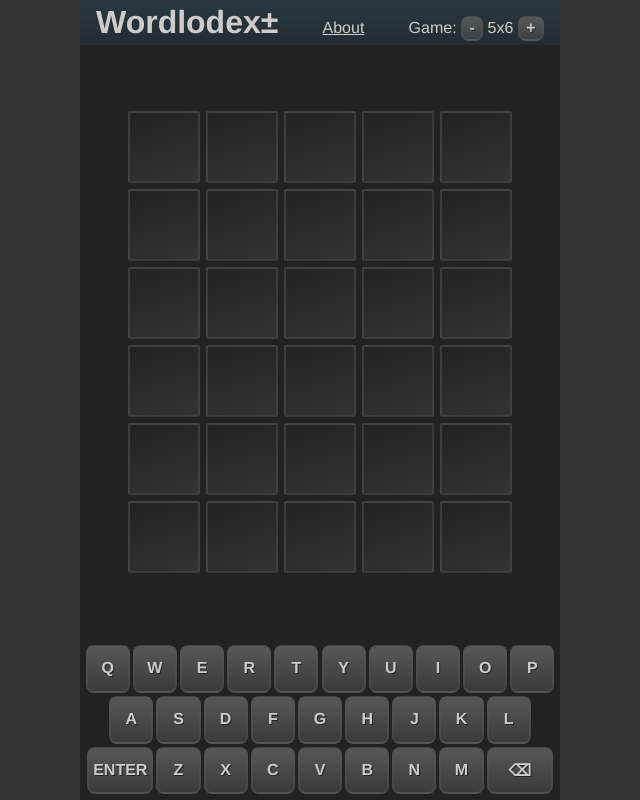
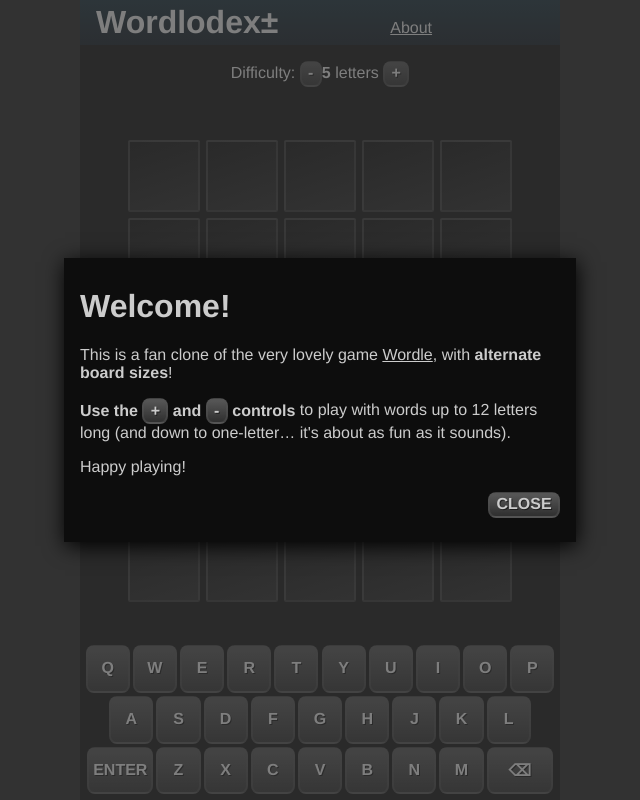
Before and after one commit to uniphil/wordlodex, a Vue app: page / in a window 1280 px wide. Shown: the whole page, without its empty margins (320-960 px from the left). Built offline with nearby package versions, Linux system fonts and the light colour scheme.

Commit message:
show hello screen and improve size controls
make them more obvious

```diff
--- a/src/App.vue
+++ b/src/App.vue
@@ -1,5 +1,6 @@
 <template>
   <div id="app">
+    <div id="game">
       <div id="messages">
         <div
           v-for="m in messages"
@@ -7,11 +8,6 @@
           class="message">
           {{ m.message }}
         </div>
-    </div>
-    <div
-      v-if="showAbout"
-      class="about-sizer">
-      <About v-on:close="showAbout = false" />
       </div>
       <div class="controls-sizer">
         <Controls
@@ -22,10 +18,24 @@
           :max-size="maxSize"
           v-on:change-size="size += $event"
           v-on:reset="resetGame"
-        v-on:show-about="showAbout = true"
+          v-on:show-about="modal = 'about'"
         />
       </div>
-    <p v-if="state === 'end'">
+      <p v-if="state === 'welcome'">
+        Difficulty:
+        <button
+          @click.prevent="changeSize(-1)"
+          :disabled="size <= minSize">
+          -
+        </button>
+        <strong>{{ size }}</strong> letters
+        <button
+          @click.prevent="changeSize(1)"
+          :disabled="size >= maxSize">
+          +
+        </button>
+      </p>
+      <p v-else-if="state === 'end'">
         <span v-if="loser">The word was <strong class="the-word">{{ word }}</strong>.</span>
         <span v-else>Nice work!</span>
         <a href="#" @click.prevent="resetGame">Play another?</a>
@@ -44,15 +54,26 @@
           v-on:backspace-press="handleBackspacePress"
           v-on:escape-press="handleEscapePress"
           v-on:enter-press="handleEnterPress"
+          v-on:minus-press="changeSize(-1)"
+          v-on:plus-press="changeSize(1)"
         />
       </div>
+    </div>
+    <Modal
+      v-if="modal"
+      v-on:close="modal = null">
+      <About v-if="modal === 'about'" />
+      <Hello v-if="modal === 'hello'" />
+    </Modal>
   </div>
 </template>
 
 <script>
 import About from './components/About';
 import Controls from './components/Controls';
+import Hello from './components/Hello';
 import Keyboard from './components/Keyboard';
+import Modal from './components/Modal';
 import Tiles from './components/Tiles';
 
 const wordSets = [
@@ -77,7 +98,9 @@
   components: {
     About,
     Controls,
+    Hello,
     Keyboard,
+    Modal,
     Tiles,
   },
   data: () => ({
@@ -91,7 +114,7 @@
 
     // general notifications
     messages: [],
-    showAbout: false,
+    modal: null,
 
     // game state
     state: 'welcome',
@@ -152,6 +175,12 @@
       }
     },
   },
+  mounted() {
+    if (!localStorage.getItem('beenHereBefore')) {
+      this.modal = 'hello';
+      localStorage.setItem('beenHereBefore', true);
+    }
+  },
   methods: {
     handleLetterPress(key) {
       if (this.state === 'welcome') {
@@ -170,8 +199,8 @@
       }
     },
     handleEscapePress() {
-      if (this.showAbout) {
-        this.showAbout = false;
+      if (this.modal) {
+        this.modal = null;
       } else {
         this.endGame();
       }
@@ -195,6 +224,12 @@
         }
         this.entry = '';
       }
+    },
+    changeSize(changeBy) {
+      if (this.state !== 'welcome') {
+        return;
+      }
+      this.size = Math.max(this.minSize, Math.min(this.maxSize, this.size + changeBy));
     },
     notify(message) {
       this.messages.unshift({ message, k: '' + Math.random() });
@@ -285,15 +320,18 @@
 body {
   background: var(--bg);
   color: var(--fg);
+  font-family: 'Avenir', Helvetica, Arial, sans-serif;
 }
 
 #app {
+  height: 100%;
+}
+#game {
   align-items: center;
   background: #222;
   box-sizing: border-box;
   display: flex;
   flex-direction: column;
-  font-family: 'Avenir', Helvetica, Arial, sans-serif;
   height: 100%;
   justify-content: space-between;
   max-width: 480px;
@@ -311,10 +349,6 @@
   border-radius: 0.5em;
   padding: 0.25em 0.5em;
   margin: 0.5em;
-}
-.about-sizer {
-  margin: 0.5em 1em;
-  position: absolute;
 }
 .controls-sizer {
   background: linear-gradient(hsla(200, 50%, 50%, 0.2), hsla(210, 50%, 50%, 0.1));
--- a/src/components/About.vue
+++ b/src/components/About.vue
@@ -2,7 +2,7 @@
   <div class="about">
     <h1>About</h1>
     <p>This is a hacky clone of the very lovely game <a href="https://www.powerlanguage.co.uk/wordle/" target="_blank">Wordle</a>, with <strong>alternate board sizes</strong>.</p>
-    <p>Use the controls in the top-right corner to play with words up to 12 letters long (and down to one-letter words&hellip; it's about as fun as it sounds).</p>
+    <p><strong>Use the <button>+</button> and <button>-</button> controls</strong> to play with words up to 12 letters long (and down to one-letter&hellip; it's about as fun as it sounds).</p>
     <p>The words list are derived from the google n-grams dataset, roughly filtered to favour popular words.</p>
     <hr />
     <h3>See also</h3>
@@ -11,11 +11,6 @@
       <li><a href="https://qntm.org/files/wordle/index.html" target="_blank">Absurdle</a>, a very creative adversarial version 😈</li>
       <li><a href="https://github.com/uniphil/wordlodex/" target="_blank">Source code</a> for this version</li>
     </ul>
-    <p class="right">
-      <button @click.prevent="$emit('close')">
-        Close
-      </button>
-    </p>
   </div>
 </template>
 
@@ -33,16 +28,3 @@
   },
 };
 </script>
-
-<style scoped>
-.about {
-  background: hsl(0, 0%, 5%);
-  /*border: 3px solid #222;*/
-  box-shadow: 1px 4px 20px #000;
-  padding: 0.5em 1em;
-}
-.right {
-  text-align: right;
-}
-
-</style>
--- a/src/components/Controls.vue
+++ b/src/components/Controls.vue
@@ -7,20 +7,6 @@
       About
     </a>
     <div class="sizer">
-      Game:
-      <button
-        v-if="state === 'welcome'"
-        @click.prevent="$emit('change-size', -1)"
-        :disabled="size <= minSize">
-        -
-      </button>
-      {{ size }}x{{ rows }}
-      <button
-        v-if="state === 'welcome'"
-        @click.prevent="$emit('change-size', 1)"
-        :disabled="size >= maxSize">
-        +
-      </button>
       <button
         v-if="state !== 'welcome'"
         @click.prevent="$emit('reset')"
--- /dev/null
+++ b/src/components/Hello.vue
@@ -0,0 +1,27 @@
+<template>
+  <div class="hello">
+    <h1>Welcome!</h1>
+    <p>This is a fan clone of the very lovely game <a href="https://www.powerlanguage.co.uk/wordle/" target="_blank">Wordle</a>, with <strong>alternate board sizes</strong>!</p>
+    <p><strong>Use the <button>+</button> and <button>-</button> controls</strong> to play with words up to 12 letters long (and down to one-letter&hellip; it's about as fun as it sounds).</p>
+    <p>Happy playing!</p>
+  </div>
+</template>
+
+<script>
+export default {
+  name: 'HelloWorld',
+  props: {
+    'state': String,
+    'size': Number,
+    'minSize': Number,
+    'maxSize': Number,
+  },
+  data() {
+    return {};
+  },
+};
+</script>
+
+<style scoped>
+.hello {}
+</style>
--- a/src/components/Keyboard.vue
+++ b/src/components/Keyboard.vue
@@ -77,6 +77,10 @@
         this.$emit('enter-press');
       } else if (k === 'escape') {
         this.$emit('escape-press');
+      } else if (k === '-') {
+        this.$emit('minus-press');
+      } else if (k === '+') {
+        this.$emit('plus-press');
       } else if (k === 'backspace') {
         this.$emit('backspace-press');
       } else if ('abcdefghijklmnopqrstuvwxyz'.includes(k)) {
--- /dev/null
+++ b/src/components/Modal.vue
@@ -0,0 +1,47 @@
+<template>
+  <div class="screen" @click.prevent="$emit('close')">
+    <div class="content" @click.stop="">
+      <slot />
+      <p class="right">
+        <button @click.prevent="$emit('close')">
+          Close
+        </button>
+      </p>
+    </div>
+  </div>
+</template>
+
+<script>
+export default {
+  name: 'Modal',
+  props: {},
+};
+</script>
+
+<style scoped>
+.screen {
+  align-items: center;
+  background: hsla(0, 0%, 20%, 0.5);
+  bottom: 0;
+  display: flex;
+  justify-content: center;
+  left: 0;
+  position: absolute;
+  right: 0;
+  top: 0;
+}
+.content {
+  background: hsl(0, 0%, 5%);
+  box-shadow: 1px 4px 20px #000;
+  box-sizing: border-box;
+  margin: 0.5em 1em;
+  max-height: calc(100% - 1em);
+  max-width: 512px;
+  overflow-y: auto;
+  padding: 0.5em 1em;
+  position: absolute;
+}
+.right {
+  text-align: right;
+}
+</style>
```
Also changed, not shown: 10 other files (tests, documents, lock files or other folders). Lines whose indentation alone changed are shown as unchanged.
